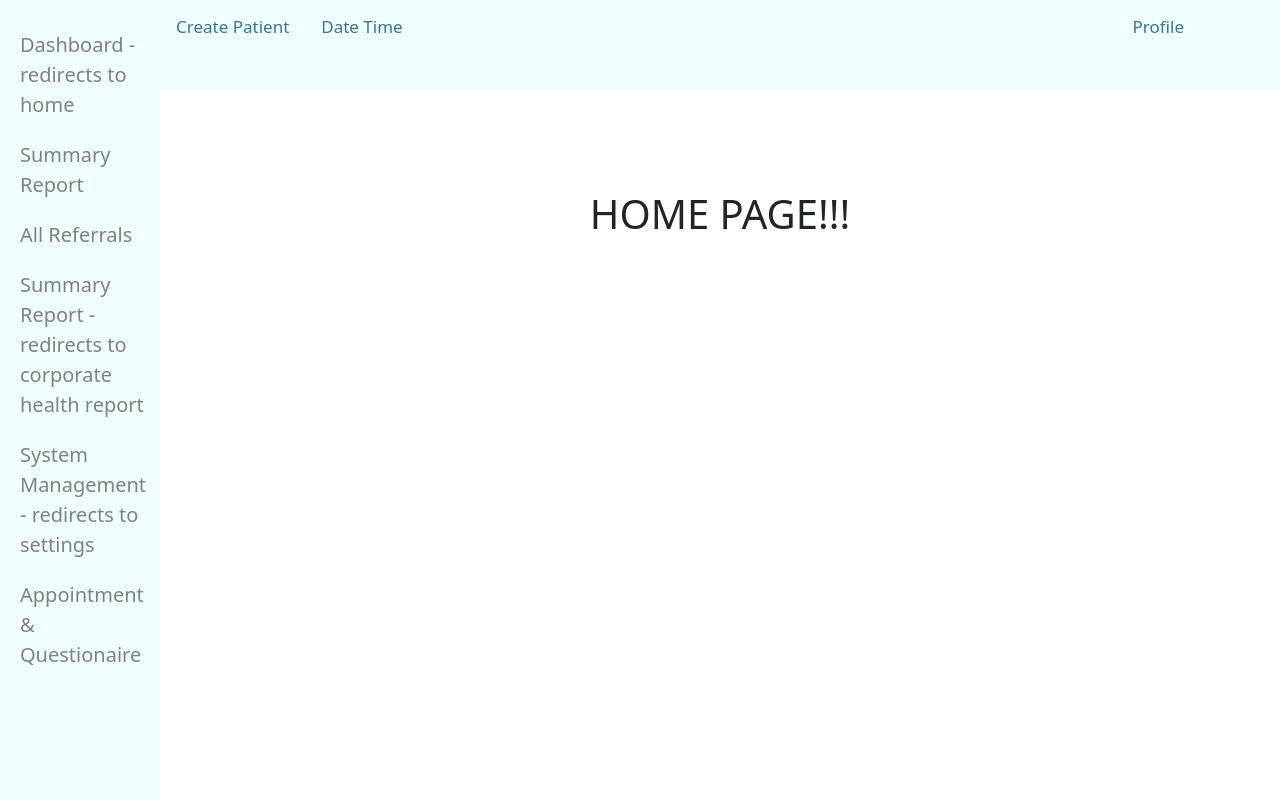
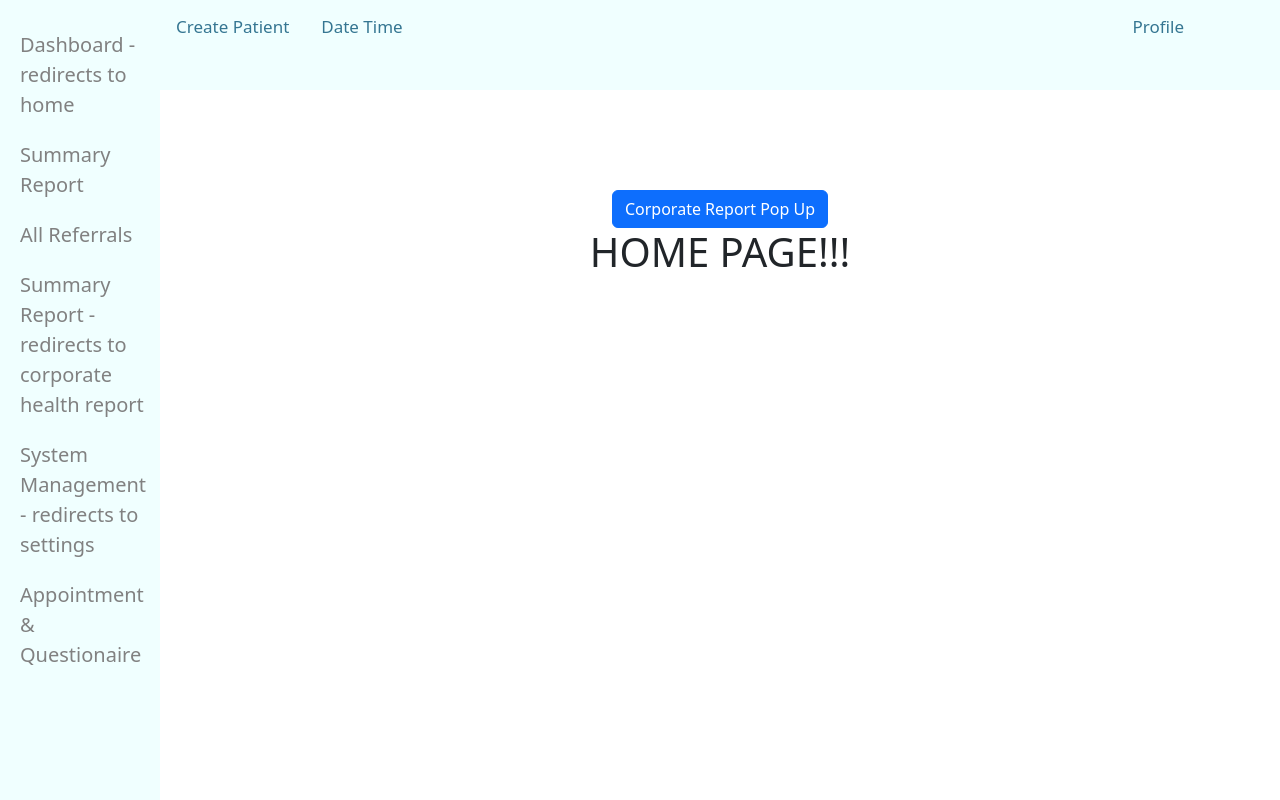
Before and after one commit to JoelTanCH/mesh_pf, a Django app: page /home/ in a window 1280 px wide. Run offline with Django 4.2, Linux system fonts and the light colour scheme; some libraries are stand-ins or nearby versions.

Commit message:
bootstrap enabled
added placeholder corporate report pop up button

```diff
--- a/mysite/mysite/settings.py
+++ b/mysite/mysite/settings.py
@@ -119,6 +119,7 @@ USE_TZ = True
 # https://docs.djangoproject.com/en/4.1/howto/static-files/
 
 STATIC_URL = 'static/'
+STATICFILES_DIRS = [ os.path.join(BASE_DIR, 'static'), ]
 
 # Default primary key field type
 # https://docs.djangoproject.com/en/4.1/ref/settings/#default-auto-field
--- a/mysite/templates/base.html
+++ b/mysite/templates/base.html
@@ -74,6 +74,7 @@
             <a href="/profile" style="position:fixed; right:80px">Profile</a>
         </div>
         <div id="content" class="content">
+            <button type="button" class="btn btn-primary">Corporate Report Pop Up</button>
             {% block content %}
             {% endblock %}
         </div>
```
